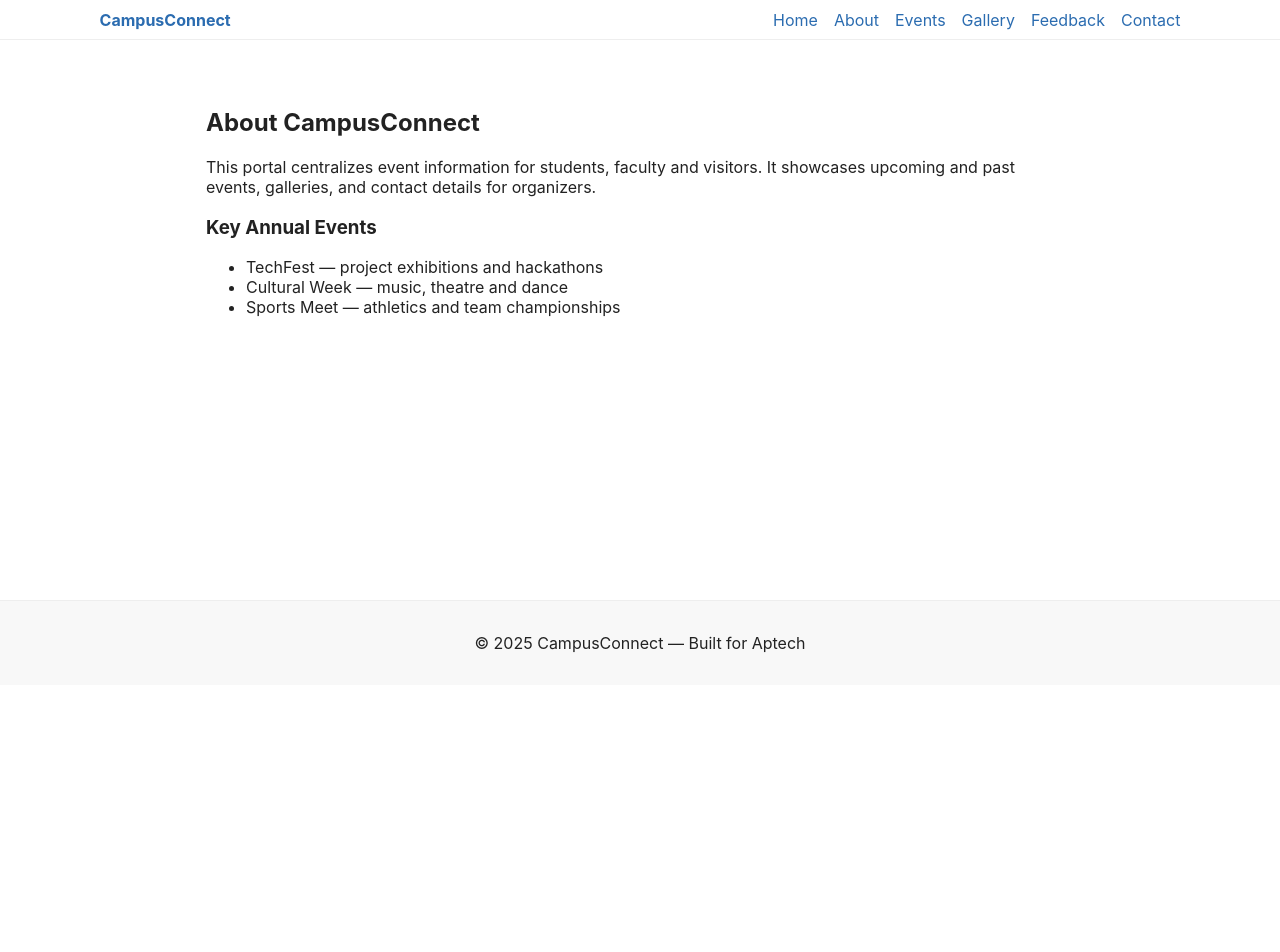
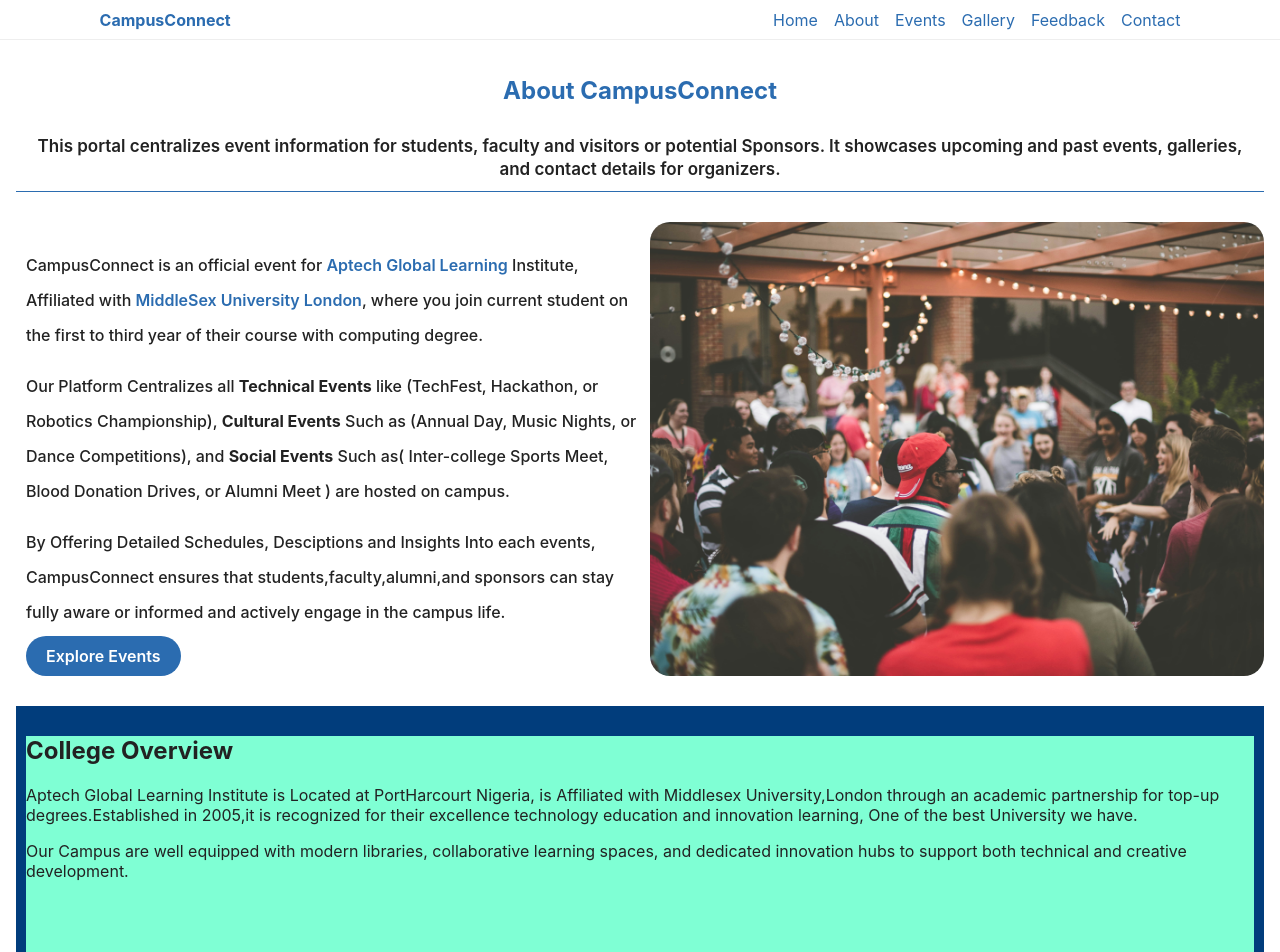
Before and after one commit to Joannie-210/CampusConnect, a React (Vite) app: page /about in a window 1280 px wide. Shown: the top 952 px of the page. Before the commit the page ends 800 px from the top, so only its background shows below. Built offline with nearby package versions, Linux system fonts and the light colour scheme.

Commit message:
Added some in aboutPage

```diff
--- a/src/pages/About.jsx
+++ b/src/pages/About.jsx
@@ -1,22 +1,91 @@
-import React from 'react'
-import '../styles/About.css'
+import React from "react";
+import { Link } from "react-router-dom";
+import "../styles/About.css";
+import event from "../assets/event.jpg";
+const About = () => {
+  return (
+    <>
+      <div className="About-Container">
+        <div className="About-into">
+          <h2 className="About-hearder">About CampusConnect</h2>
+          <p className="about-intro">
+            This portal centralizes event information for students, faculty and
+            visitors or potential Sponsors. It showcases upcoming and past
+            events, galleries, and contact details for organizers.
+          </p>
+          <div className="about-body-flex">
+            <div className="about-CampusConnect-text">
+              <p className="about-paragraph">
+                CampusConnect is an official event for{" "}
+                <a href="https://www.aptechglobaltraining.com" target="_blank">
+                  <span>Aptech Global Learning</span>{" "}
+                </a>
+                Institute, Affiliated with{" "}
+                <a href="https://www.mdx.ac.uk" target="_blank">
+                  <span>MiddleSex University London</span>
+                </a>
+                , where you join current student on the first to third year of
+                their course with computing degree.
+              </p>
+              <p className="about-paragraph">
+                Our Platform Centralizes all <b>Technical Events</b> like
+                (TechFest, Hackathon, or Robotics Championship),{" "}
+                <b>Cultural Events</b> Such as (Annual Day, Music Nights, or
+                Dance Competitions), and <b>Social Events</b> Such as(
+                Inter-college Sports Meet, Blood Donation Drives, or Alumni Meet
+                ) are hosted on campus.
+              </p>
+              <p className="about-paragraph">
+                By Offering Detailed Schedules, Desciptions and Insights Into
+                each events, CampusConnect ensures that
+                students,faculty,alumni,and sponsors can stay fully aware or
+                informed and actively engage in the campus life.
+              </p>
+              {/* for explore Events button to take you to the event site */}
+              <Link to="/event" className="about-button">
+                Explore Events
+              </Link>
+            </div>
+            <div className="about-CampusConnect-image">
+              <img src={event} alt="Event-image" />
+              <div className="about-overlay">
+                <Link to="/Gallery" className="overlay-text">
+                  <p>View Gallery</p>
+                </Link>
+              </div>
+            </div>
+          </div>
 
+          <section className="College-Overview">
+            <div className="college-area">
+              <h2>College Overview</h2>
+              <p>
+                Aptech Global Learning Institute is Located at PortHarcourt
+                Nigeria, is Affiliated with Middlesex University,London through
+                an academic partnership for top-up degrees.Established in
+                2005,it is recognized for their excellence technology education
+                and innovation learning, One of the best University we have.
+              </p>
+              <p>
+                Our Campus are well equipped with modern libraries,
+                collaborative learning spaces, and dedicated innovation hubs to
+                support both technical and creative development.
+              </p>
+            </div>
+          </section>
 
-export default function About(){
-return (
-<div className="about-page">
-<h2>About CampusConnect</h2>
-<p>This portal centralizes event information for students, faculty and visitors. It showcases upcoming and past events, galleries, and contact details for organizers.</p>
-
-
-<section className="key-events">
+          {/* <section className="key-events">
             <h3>Key Annual Events</h3>
             <ul>
               <li>TechFest — project exhibitions and hackathons</li>
               <li>Cultural Week — music, theatre and dance</li>
               <li>Sports Meet — athletics and team championships</li>
             </ul>
-</section>
+          </section> */}
         </div>
-)
-}
+      </div>
+    </>
+  );
+};
+
+export default About;
--- a/src/styles/About.css
+++ b/src/styles/About.css
@@ -1,5 +1,113 @@
-.about-page {
-    max-width:900px;
-    margin:1rem auto;
-    padding:1rem
+.About-Container {
+  /* background-color: blue; */
+  width: 100%;
+  /* height: 100vh; */
 }
+.About-into {
+  /* max-width:900px; */
+  width: 100%;
+  margin: 1rem auto;
+  /* padding:1rem; */
+}
+.About-hearder {
+  text-align: center;
+  color: #2b6cb0;
+}
+.about-intro {
+  border-bottom: 1px solid #2b6cb0;
+  text-align: center;
+  line-height: 23px;
+  font-size: 17px;
+  padding: 10px 20px;
+  margin-bottom: 30px;
+  font-weight: 600;
+}
+/* the body / image */
+.about-body-flex {
+  /* background: #2b6cb0; */
+  margin-bottom: 30px;
+  width: 100%;
+  display: flex;
+  flex-wrap: wrap;
+}
+/* for the text about campus connect */
+.about-CampusConnect-text {
+  flex: 1;
+  /* background-color: aqua; */
+  width: 50%;
+  padding: 10px;
+}
+.about-paragraph {
+  font-size: 16px;
+  line-height: 35px;
+  font-weight: 500;
+}
+.about-CampusConnect-text span {
+  color: #2b6cb0;
+  font-weight: 600;
+}
+/* explore events button */
+.about-button {
+  background-color: #2b6cb0;
+  border: none;
+  padding: 10px 20px;
+  color: white;
+  border-radius: 20px;
+  transition: background 0.3s;
+  font-weight: 600;
+}
+.about-button:hover {
+  background: #013d7c;
+}
+/* the image by the right */
+.about-CampusConnect-image {
+  position: relative;
+  width: 50%;
+  overflow: hidden;
+  cursor: pointer;
+  flex: 1;
+}
+.about-CampusConnect-image img {
+  border-radius: 20px;
+  object-fit: cover;
+  width: 100%;
+  height: 100%;
+  transition: transform 0.5s ease, filter 0.5s ease;
+}
+.about-CampusConnect-image:hover img {
+  filter: brightness(70%);
+}
+/* about-overlay */
+.about-overlay {
+  position: absolute;
+  inset: 0;
+  display: flex;
+  align-items: center;
+  justify-content: center;
+  color: white;
+  font-style: 1.5rem;
+  font-weight: bold;
+  /* background: #013d7c; */
+  opacity: 0;
+  transition: opacity 0.5s ease;
+}
+.about-CampusConnect-image:hover .about-overlay {
+  opacity: 1;
+}
+/* the p */
+.overlay-text {
+  color: white;
+}
+
+/* for College-Overview */
+.College-Overview {
+  background-color: #013d7c;
+  width: 100%;
+  height: 100vh;
+  padding: 10px;
+}
+.college-area {
+  background-color: aquamarine;
+  max-width: 100%;
+  height: 100%;
+}
```
Also changed, not shown: src/assets/event.jpg (added). Lines whose indentation alone changed are shown as unchanged.
